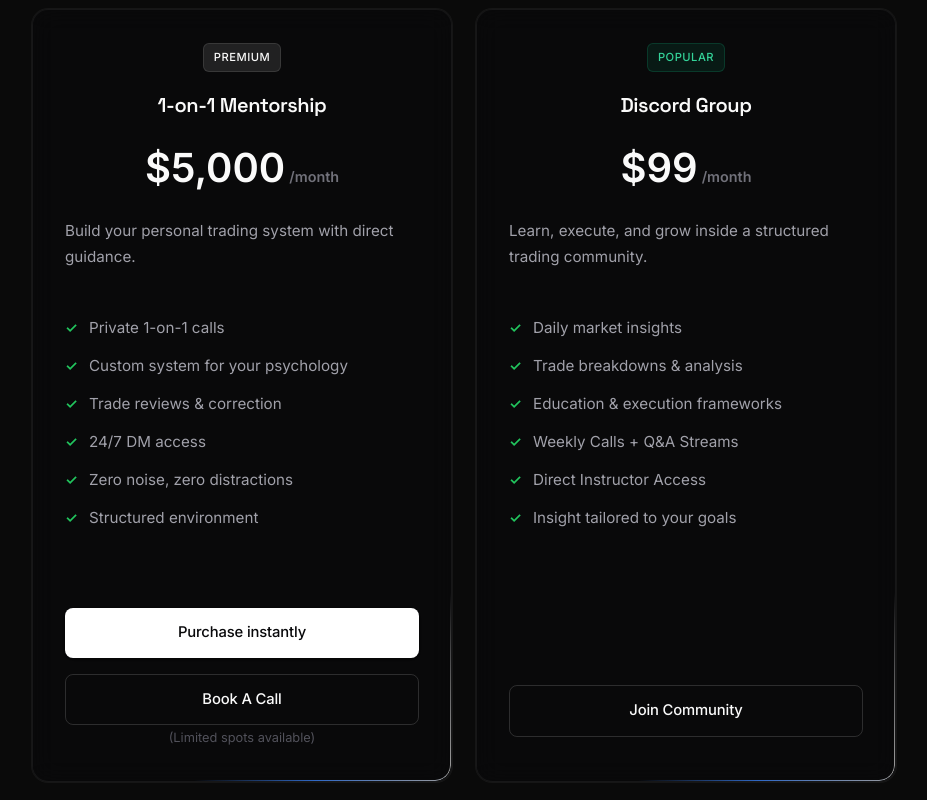
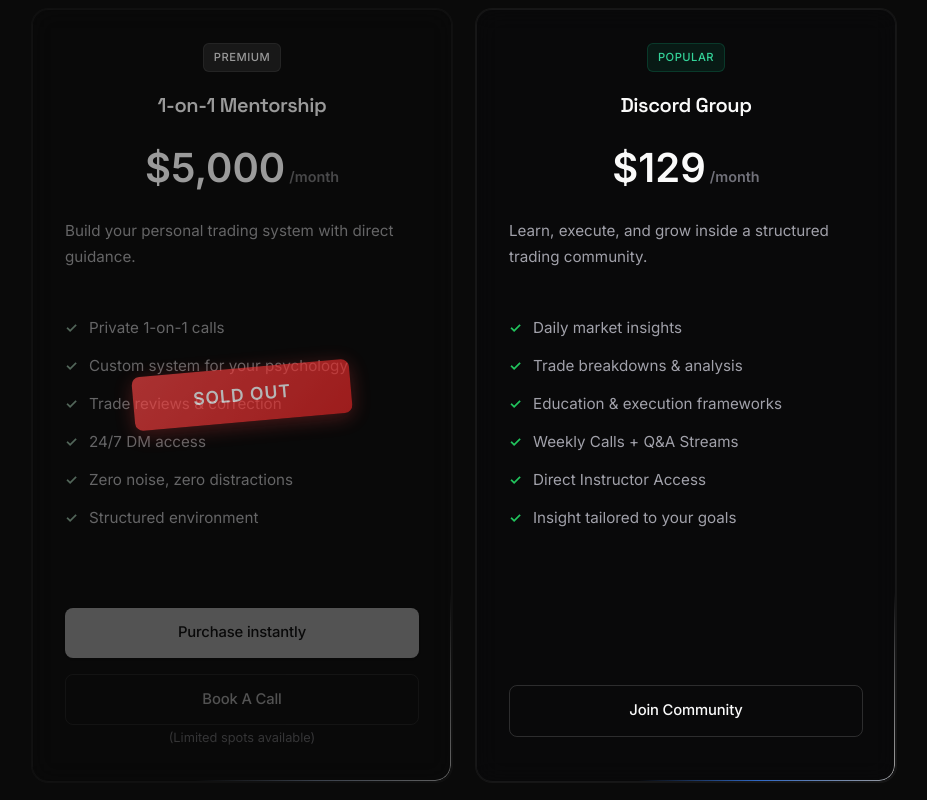
Before and after one commit to Uffynn/traderaccelerator, a plain HTML site: page index.html in a window 1280 px wide. Shown: the part 2900-3700 px from the top of the page, without its empty margins (176-1103 px from the left). Drawn offline with Linux system fonts and the light colour scheme.

Commit message:
Add files via upload

```diff
--- a/index.html
+++ b/index.html
@@ -1036,7 +1036,8 @@
         <h2 class="reveal">Choose Your Plan</h2>
 
         <div class="reveal" style="display: flex; gap: 24px; margin: 40px 0; flex-wrap: wrap; justify-content: center;">
-            <div class="option-card glow-card border-beam tilt-card" style="flex: 1; min-width: 300px; max-width: 420px; margin-bottom: 0; display: flex; flex-direction: column;" id="mentorship-premium">
+            <div style="position: relative; flex: 1; min-width: 300px; max-width: 420px; margin-bottom: 0;">
+                <div class="option-card glow-card border-beam tilt-card" style="display: flex; flex-direction: column; opacity: 0.6; filter: grayscale(0.8);" id="mentorship-premium">
                     <div style="text-align: center;"><span class="badge badge-premium">Premium</span></div>
                     <h3 class="option-title">1-on-1 Mentorship</h3>
                     <p style="font-size: 2.5rem; font-weight: 600; text-align: center; margin: 8px 0 16px; color: #fafafa;">$5,000<span style="font-size: 0.9rem; margin-left: 4px; color: #71717a;">/month</span></p>
@@ -1050,16 +1051,22 @@
                         <li>Structured environment</li>
                     </ul>
                     <div class="center-text" style="margin-top: auto; padding-top: 24px;">
-                    <a href="https://x.com/messages/compose?recipient_id=1929175516994510848" class="button" style="width: 100%;">Purchase instantly</a>
-                    <a href="https://calendly.com/l2wtrades/discovery-call" class="button button-outline" style="width: 100%; margin-top: 4px;">Book A Call</a>
+                        <a href="https://x.com/messages/compose?recipient_id=1929175516994510848" class="button" style="width: 100%; pointer-events: none; opacity: 0.5;">Purchase instantly</a>
+                        <a href="https://calendly.com/l2wtrades/discovery-call" class="button button-outline" style="width: 100%; margin-top: 4px; pointer-events: none; opacity: 0.5;">Book A Call</a>
                         <p class="note" style="margin-top: -10px; margin-bottom: 0;">(Limited spots available)</p>
+                    </div>
+                </div>
+                <div style="position: absolute; top: 0; left: 0; right: 0; bottom: 0; display: flex; align-items: center; justify-content: center; pointer-events: none; z-index: 10;">
+                    <div style="background: linear-gradient(135deg, #ef4444, #dc2626); color: white; padding: 12px 60px; border-radius: 8px; font-weight: 600; font-size: 1.1rem; text-transform: uppercase; letter-spacing: 1px; box-shadow: 0 4px 20px rgba(239, 68, 68, 0.4); transform: rotate(-5deg); opacity: 0.7;">
+                        SOLD OUT
+                    </div>
                 </div>
             </div>
 
             <div class="option-card glow-card border-beam tilt-card" style="flex: 1; min-width: 300px; max-width: 420px; display: flex; flex-direction: column;">
                 <div style="text-align: center;"><span class="badge badge-popular">Popular</span></div>
                 <h3 class="option-title">Discord Group</h3>
-                <p style="font-size: 2.5rem; font-weight: 600; text-align: center; margin: 8px 0 16px; color: #fafafa;">$99<span style="font-size: 0.9rem; margin-left: 4px; color: #71717a;">/month</span></p>
+                <p style="font-size: 2.5rem; font-weight: 600; text-align: center; margin: 8px 0 16px; color: #fafafa;">$129<span style="font-size: 0.9rem; margin-left: 4px; color: #71717a;">/month</span></p>
                 <p>Learn, execute, and grow inside a structured trading community.</p>
                 <ul class="checklist">
                     <li>Daily market insights</li>
```
Lines whose indentation alone changed are shown as unchanged.
